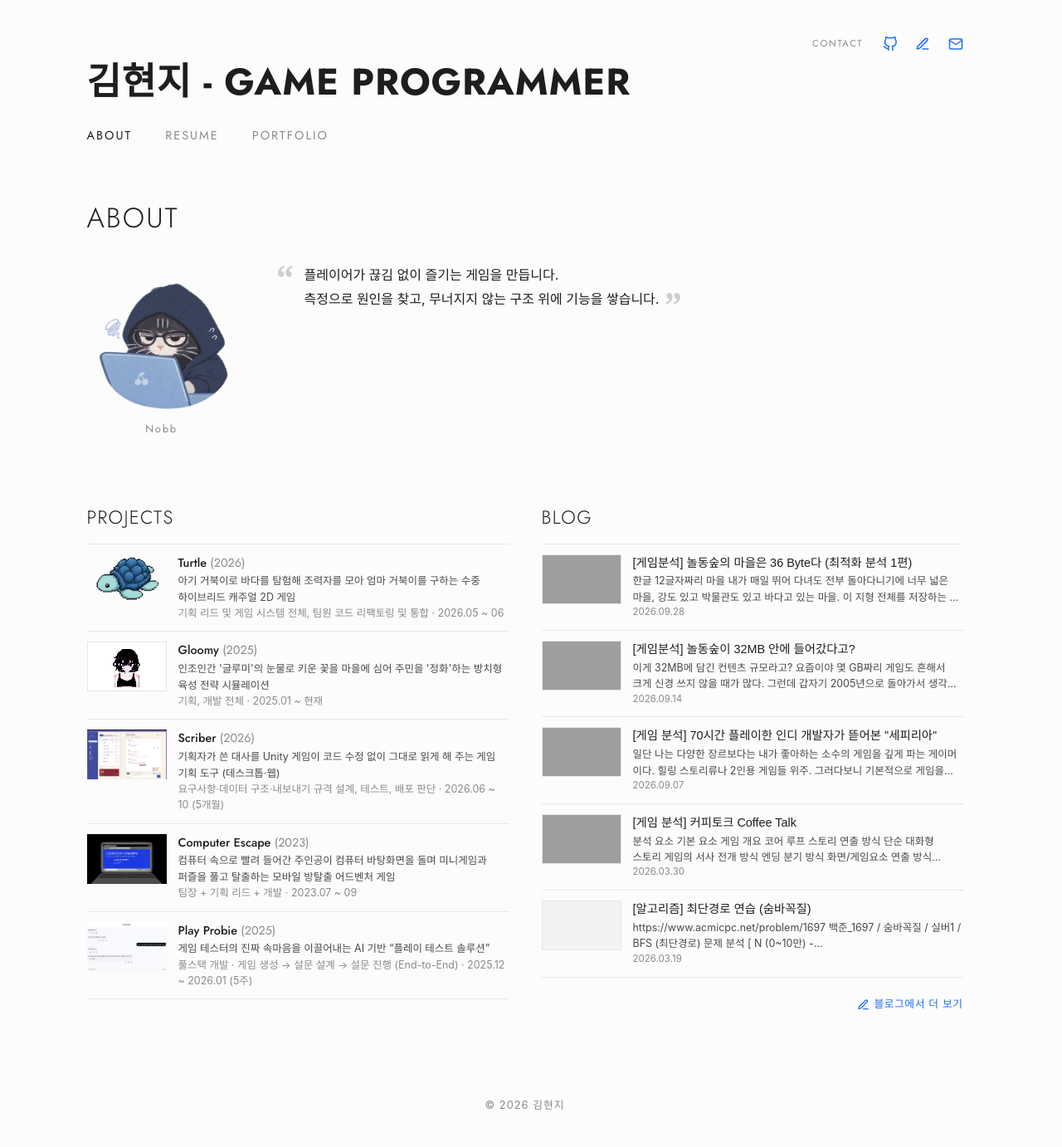
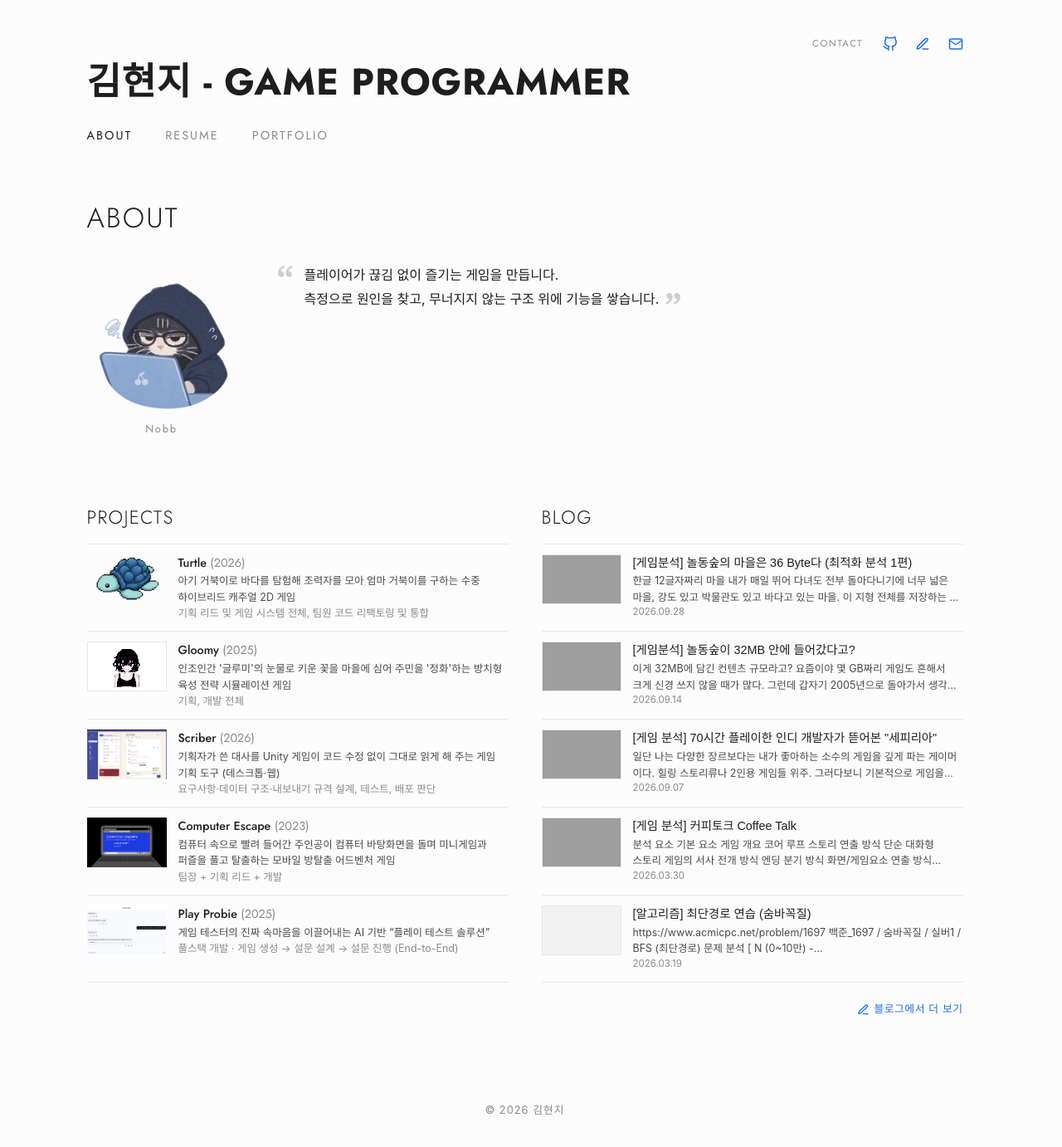
Before and after one commit to HelloNobb/HelloNobb.github.io, a Jekyll site: the page built from index.html, in a window 1280 px wide, cut to the strip 0-1414 px from the top of the page. Shown: the top 1382 px of the strip at 83% size. Built offline with Jekyll 4.4.1, drawn with Linux system fonts in a browser that asks for light colours; some web fonts are replaced; grey boxes are pictures that could not be loaded.

Commit message:
ABOUT: align Projects and Blog rows, drop period; Gloomy summary ends with 게임

```diff
--- a/_projects/gloomy.md
+++ b/_projects/gloomy.md
@@ -5,7 +5,7 @@
 cover: /assets/projects/gloomy/screenshot.webp
 cover_class: phone                         # 세로 이미지라 상세 상단에서 폭 제한
 thumb: /assets/projects/gloomy/thumb.png   # 목록(ABOUT, PORTFOLIO)용 썸네일. 없으면 cover 사용
-summary: "인조인간 '글루미'의 눈물로 키운 꽃을 마을에 심어 주민을 '정화'하는 방치형 육성 전략 시뮬레이션"
+summary: "인조인간 '글루미'의 눈물로 키운 꽃을 마을에 심어 주민을 '정화'하는 방치형 육성 전략 시뮬레이션 게임"
 kind: "모바일 2D 게임"
 period: "2025.01 ~ 현재"
 team: "1인"
--- a/assets/style.css
+++ b/assets/style.css
@@ -258,7 +258,10 @@
 .blog-item img, .blog-thumb-empty { width: 100%; aspect-ratio: 16 / 10; object-fit: cover; border: 1px solid var(--line); }
 .blog-thumb-empty { display: block; background: #f2f2f2; }
 .blog-more { margin: 16px 0 0; text-align: right; }
-@media (max-width: 760px) { .home-columns { grid-template-columns: 1fr; gap: 56px; } }
+/* Both columns share the same row tracks, so item N on the left lines up with item N on the right */
+.home-columns { row-gap: 0; }
+.home-columns > section { display: grid; grid-template-rows: subgrid; grid-row: span var(--rows); }
+@media (max-width: 760px) { .home-columns { grid-template-columns: 1fr; gap: 56px; } .home-columns > section { display: block; grid-row: auto; } }
 @media (max-width: 760px) { .home-columns { margin-top: 64px; } .home-columns .overview-item, .blog-item { grid-template-columns: 88px 1fr; } }
 
 /* Tech-stack chips: light gray, text only, flow on the same line as surrounding text */
--- a/index.html
+++ b/index.html
@@ -16,17 +16,20 @@
   </div>
 </section>
 
-<div class="home-columns">
+{% assign projects = site.projects | sort: "order" %}
+{% comment %}Rows shared by both columns (title + items + "more" link) so Projects and Blog items line up{% endcomment %}
+{% assign blog_rows = site.data.blog.size | plus: 2 %}
+{% assign home_rows = projects.size | plus: 2 | at_least: blog_rows %}
+<div class="home-columns" style="--rows: {{ home_rows }}">
   <section class="overview">
     <h1 class="section-title">Projects</h1>
-    {% assign projects = site.projects | sort: "order" %}
     {% for p in projects %}
     <a class="overview-item" href="{{ p.url | relative_url }}">
       {% if p.thumb %}{% include img.html src=p.thumb alt="" class="thumb" %}{% else %}{% include img.html src=p.cover fallback="/assets/projects/placeholder.svg" alt="" %}{% endif %}
       <div>
         <h3>{{ p.title }} <span class="year">({{ p.date | date: "%Y" }})</span></h3>
         <p>{{ p.summary }}</p>
-        <p class="muted">{% if p.role %}{{ p.role }} · {% endif %}{{ p.period }}</p>
+        {% if p.role %}<p class="muted">{{ p.role }}</p>{% endif %}
       </div>
     </a>
     {% endfor %}
```
Also changed, not shown: FOR_ME.md (+1 -1 lines).
